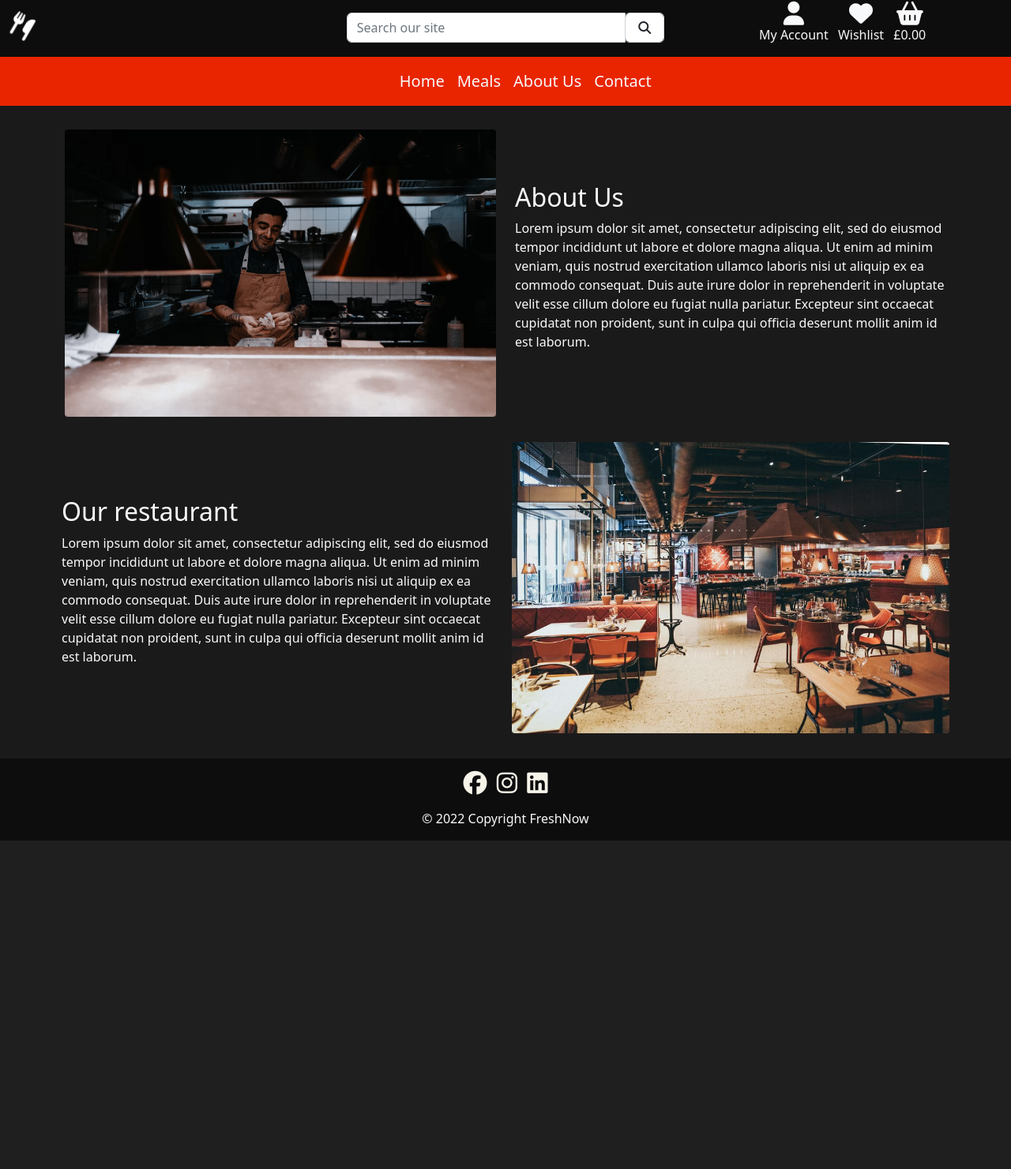
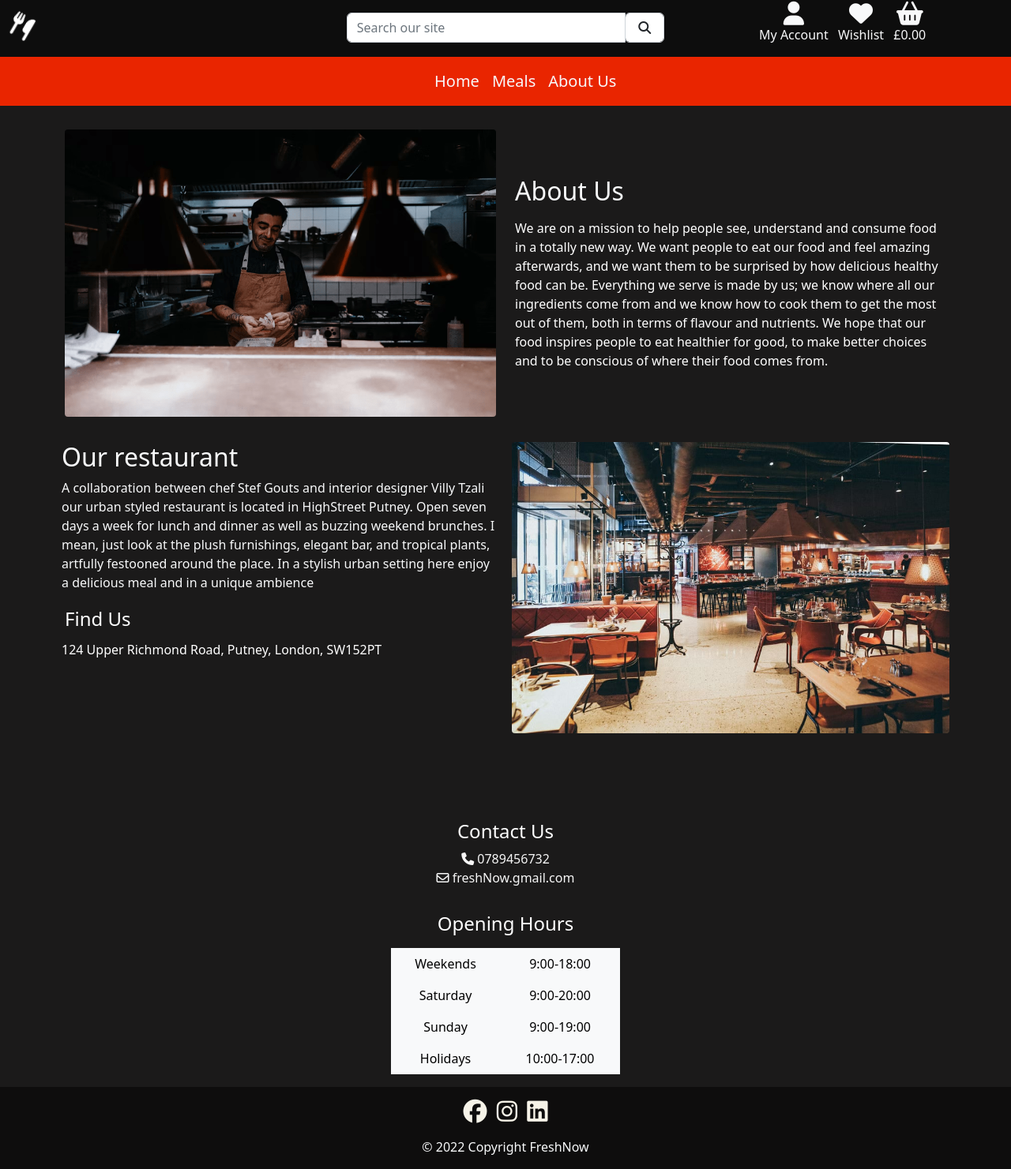
Before and after one commit to KonstantinaStrantzali/FreshNow-food-corner, a Django app: template aboutUs/templates/aboutUs/aboutUs.html in a window 1280 px wide. Shown: the whole page at 79% size. Before the commit the page ends 1065 px from the top, so only its background shows below. Run offline with Django 3.2, Linux system fonts and the light colour scheme; the template is opened without the code that fills it, so the values that code supplies are empty; parts of the project's set-up code (start-up, migrations or seed data) failed here and were passed over; some libraries are stand-ins or nearby versions.

Commit message:
added last content in About page

```diff
--- a/aboutUs/templates/aboutUs/aboutUs.html
+++ b/aboutUs/templates/aboutUs/aboutUs.html
@@ -22,26 +22,84 @@ About Us
             </div>
             <div class="col-md-6 mb-4 mb-lg-6 facility-info align-self-center">
                 <h2 class="text-light">About Us</h2>
-                <p class="text-light">Lorem ipsum dolor sit amet, consectetur adipiscing elit, sed do eiusmod tempor
-                    incididunt ut labore et dolore magna aliqua. Ut enim ad minim veniam, quis nostrud exercitation
-                    ullamco laboris nisi ut aliquip ex ea commodo consequat. Duis aute irure dolor in reprehenderit in
-                    voluptate velit esse cillum dolore eu fugiat nulla pariatur. Excepteur sint occaecat cupidatat non
-                    proident, sunt in culpa qui officia deserunt mollit anim id est laborum.</p>
+                <p class="text-light"></p>
+                We are on a mission to help people see, understand and consume food in a
+                totally new way. We want people to eat our food and feel amazing afterwards,
+                and we want them to be surprised by how delicious healthy food can be. Everything we
+                serve is made by us; we know where all our ingredients come from and we know how to
+                cook them to get the most out of them, both in terms of flavour and nutrients. We hope that
+                our food inspires people to eat healthier for good,
+                to make better choices and to be conscious of where their food comes from.
             </div>
         </div>
         <div class="row d-flex flex-column-reverse flex-md-row">
             <div class="col-md-6 mb-4 mb-lg-6 about-info p-2 align-self-center">
                 <h2 class="text-light"> Our restaurant</h2>
-                <p class="text-light">Lorem ipsum dolor sit amet, consectetur adipiscing elit, sed do eiusmod tempor
-                    incididunt ut labore et dolore magna aliqua. Ut enim ad minim veniam, quis nostrud exercitation
-                    ullamco laboris nisi ut aliquip ex ea commodo consequat. Duis aute irure dolor in reprehenderit in
-                    voluptate velit esse cillum dolore eu fugiat nulla pariatur. Excepteur sint occaecat cupidatat non
-                    proident, sunt in culpa qui officia deserunt mollit anim id est laborum.</p>
+                <p class="text-light">A collaboration between chef Stef Gouts and interior designer Villy Tzali our
+                    urban styled
+                    restaurant is located in HighStreet Putney. Open seven days a week for lunch and dinner as well as
+                    buzzing weekend brunches.
+                    I mean, just look at the plush furnishings, elegant bar, and tropical plants,
+                    artfully festooned around the place.
+                    In a stylish urban setting here enjoy a delicious meal and in a unique ambience</p>
+
+                <h4 class="p-1">Find Us</h4>
+                <p>124 Upper Richmond Road, Putney, London, SW152PT</p>
+                <iframe
+                    src="https://maps.google.com/maps?q=143%20Upper%20Richmond%20road&t=&z=13&ie=UTF8&iwloc=&output=embed"
+                    style="border:0;" allowfullscreen="" aria-hidden="false" class=""
+                    title="Google map showing the location of ThermalSpa" tabindex="0">
+                </iframe>
             </div>
             <div class="col-md-6 mb-4 mb-lg-6 about-image p-2">
                 <img src="{{ MEDIA_URL}}restaurant-image-min.jpg" alt="Tables in a restaurant.">
             </div>
         </div>
     </div>
+    <div class='container-fluid'>
+        <div class="row">
+            <div class="col-12 text-center">
+                <h4>Contact Us</h4>
+                <a href="0789456732" class="contact-link">
+                    <i class="fas fa-phone" aria-hidden="true"></i>
+                    0789456732 </a>
+                <div class="col-12 text-center">
+                    <a href="mailto:freshNow.gmail.com" class="contact-link">
+                        <i class="far fa-envelope" aria-hidden="true"></i>
+                        freshNow.gmail.com
+                    </a>
+                    <div class="container-fluid">
+                        <div class="row justify-content-center">
+                            <div class="col-sm-12 mt-4 col-md-6 col-lg-3 ">
+                                <div class="timetable">
+                                    <h4 class="footer-headings text-center p-2">Opening Hours</h4>
+                                </div>
+                                <table class="table table-light table-borderless" id="table">
+                                    <tbody>
+                                        <tr>
+                                            <td>Weekends</td>
+                                            <td>9:00-18:00</td>
+                                        </tr>
+                                        <tr>
+                                            <td>Saturday</td>
+                                            <td>9:00-20:00</td>
+                                        </tr>
+                                        <tr>
+                                            <td>Sunday</td>
+                                            <td>9:00-19:00</td>
+                                        </tr>
+                                        <tr>
+                                            <td>Holidays</td>
+                                            <td>10:00-17:00</td>
+                                        </tr>
+                                    </tbody>
+                                </table>
+                            </div>
+                        </div>
+                    </div>
+                </div>
+            </div>
+         </div>
+    </div>
 </section>
 {% endblock %}
--- a/products/urls.py
+++ b/products/urls.py
@@ -6,7 +6,9 @@ urlpatterns = [
     path('<int:product_id>/', views.product_detail, name='product_detail'),
     path('add/', views.add_product, name='add_product'),
     path('edit/<int:product_id>/', views.edit_product, name='edit_product'),
-    path('delete/<int:product_id>/', views.delete_product, name='delete_product'),
+    path('delete/<int:product_id>/', views.delete_product,
+         name='delete_product'),
     path('add_review/<int:product_id>/', views.add_review, name='add_review'),
-    path('edit_review/<int:review_id>/', views.edit_review, name='edit_review'),
+    path('edit_review/<int:review_id>/', views.edit_review,
+         name='edit_review'),
 ]
--- a/profiles/urls.py
+++ b/profiles/urls.py
@@ -3,5 +3,6 @@ from . import views
 
 urlpatterns = [
     path('', views.profile, name='profile'),
-    path('order_history/<order_number>', views.order_history, name='order_history'),
+    path('order_history/<order_number>',
+         views.order_history, name='order_history'),
 ]
--- a/profiles/views.py
+++ b/profiles/views.py
@@ -19,7 +19,7 @@ def profile(request):
             form.save()
             messages.success(request, 'Profile updated successfully')
         else:
-            messages.error(request, 'Update failed. Please ensure the form is valid.')
+            messages.error(request, 'Please ensure the form is valid.')
     else:
         form = UserProfileForm(instance=profile)
     orders = profile.orders.all()
--- a/reviews/forms.py
+++ b/reviews/forms.py
@@ -1,8 +1,8 @@
 from django import forms
 from reviews.models import Reviews
 
+
 class ReviewForm(forms.ModelForm):
-
     class Meta:
         model = Reviews
         exclude = ('profile_user', 'product', 'created_date')
--- a/reviews/models.py
+++ b/reviews/models.py
@@ -4,7 +4,6 @@ from products.models import Product
 
 
 class Reviews(models.Model):
-
     RATING = [
         (1, '1'),
         (2, '2'),
@@ -20,6 +19,5 @@ class Reviews(models.Model):
     created_date = models.DateTimeField(auto_now_add=True)
 
     def __str__(self):
-
         return f'User: {self.profile_user} | Product: {self.product} | \
                     Rating: {self.rating}'
--- a/static/css/base.css
+++ b/static/css/base.css
@@ -330,6 +330,12 @@ border: 5px solid #EEE; }
     font-size: 1.4rem;
 }
 
+.contact-link:link,
+.contact-link:visited {
+    color: #F6F6F6;
+    text-decoration: none;
+}
+
 .form-user input,
 .form-user select,
 .form-user .form-control {
--- a/templates/includes/main-nav.html
+++ b/templates/includes/main-nav.html
@@ -26,10 +26,6 @@
             <li class="nav-item">
                 <a class="nav-link text-light  ml-4 mr-lg-5" href="{% url 'aboutUs'%}">About Us</a>
               </li>
-              <li class="nav-item">
-                <a class="nav-link text-light ml-4 mr-lg-5" href="" id="contact-link">
-                    Contact
-                </a>
-            </li>
+
 </ul>
 </div>
--- a/templates/includes/mobile-top-header.html
+++ b/templates/includes/mobile-top-header.html
@@ -5,7 +5,7 @@
             <div class="text-center">
                 <div>
                     <i class="fas fa-search fa-lg text-light"></i>
-                    <span class="sr-only">Search our Delicatessen</span>
+                    <span class="sr-only">Search our Meals</span>
                 </div>
             </div>
         </a>
@@ -17,7 +17,7 @@
                         <button class="form-control btn btn-green border-green" type="submit">
                             <span class="icon">
                                 <i class="fas fa-search cream"></i>
-                                <span class="sr-only">Search our Delicatessen</span>
+                                <span class="sr-only">Search our Meals</span>
                             </span>
                         </button>
                     </div>
--- a/wishlist/admin.py
+++ b/wishlist/admin.py
@@ -2,7 +2,4 @@ from django.contrib import admin
 from wishlist.models import Wishlist
 
 # Register your models here.
-
-
-
 admin.site.register(Wishlist)
--- a/wishlist/models.py
+++ b/wishlist/models.py
@@ -2,8 +2,6 @@ from django.db import models
 from profiles.models import UserProfile
 from products.models import Product
 
-
-# Create your models here.
 
 class Wishlist(models.Model):
 
--- a/wishlist/urls.py
+++ b/wishlist/urls.py
@@ -8,5 +8,4 @@ urlpatterns = [
          views.add_to_wishlist, name='add_to_wishlist'),
     path('delete_wishlist_item/<int:product_id>/',
          views.delete_wishlist_item, name='delete_wishlist_item'),
-
 ]
--- a/wishlist/views.py
+++ b/wishlist/views.py
@@ -6,7 +6,7 @@ from django.shortcuts import render
 from profiles.models import UserProfile
 from products.models import Product
 from wishlist.models import Wishlist
-# Create your views here.
+
 
 @login_required
 def wishlist(request):
@@ -38,6 +38,7 @@ def add_to_wishlist(request, product_id):
 
     return redirect(reverse('product_detail', args=[product.id]))
 
+
 @login_required
 def delete_wishlist_item(request, product_id):
 
```
